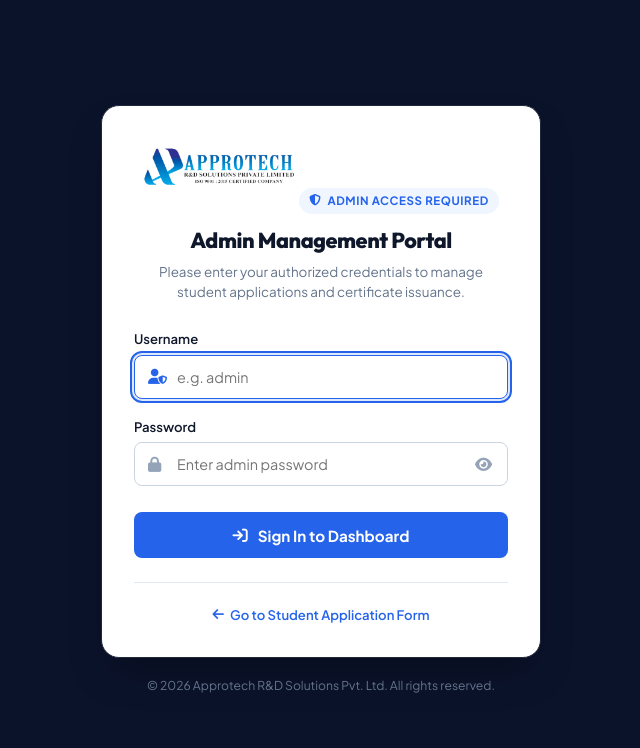
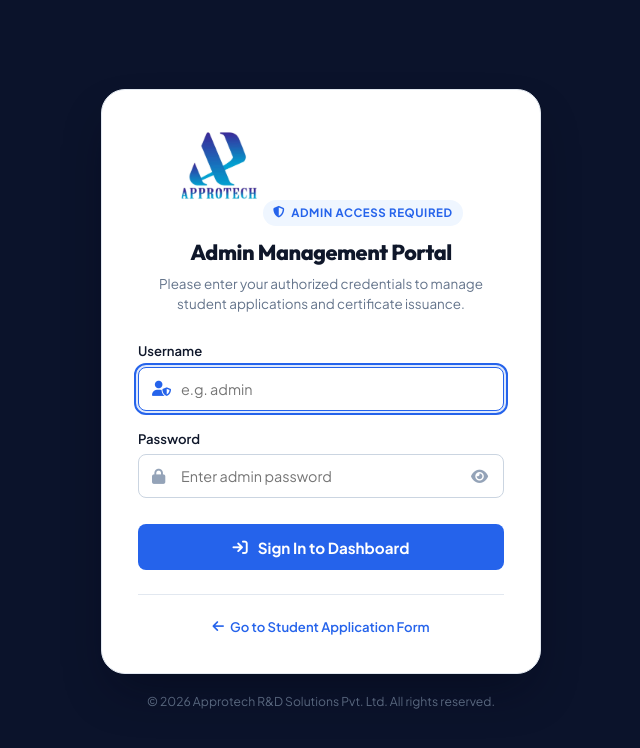
Before and after one commit to Masterminder0046/Approtech_Certificate_Management, a Flask app: page /admin/login in a window 1280 px wide. Shown: the top 748 px of the page, without its empty margins (319-959 px from the left). Run offline with Flask 3, Linux system fonts and the light colour scheme.

Commit message:
feat(branding): add official Approtech logo, favicons, app manifest, and browser icon routes

```diff
--- a/app.py
+++ b/app.py
@@ -482,6 +482,10 @@ def serve_assets(path):
 @app.route('/public/<path:path>')
 def serve_public(path):
     return send_from_directory('public', path)
+
+@app.route('/favicon.ico')
+def serve_favicon():
+    return send_from_directory('assets', 'favicon.ico', mimetype='image/vnd.microsoft.icon')
 
 # ---------------------------------------------------------------------------
 # PUBLIC / PAGE ROUTES
--- a/templates/admin_login.html
+++ b/templates/admin_login.html
@@ -14,6 +14,14 @@
   <link rel="preconnect" href="https://fonts.gstatic.com" crossorigin>
   <link href="https://fonts.googleapis.com/css2?family=Outfit:wght@400;500;600;700;800&family=Plus+Jakarta+Sans:ital,wght@0,400;0,500;0,600;0,700;1,400&display=swap" rel="stylesheet">
 
+  <!-- Favicon & Brand Icons -->
+  <link rel="icon" type="image/png" sizes="32x32" href="/assets/favicon-32x32.png" />
+  <link rel="icon" type="image/png" sizes="16x16" href="/assets/favicon-16x16.png" />
+  <link rel="apple-touch-icon" sizes="180x180" href="/assets/apple-touch-icon.png" />
+  <link rel="shortcut icon" href="/assets/favicon.ico" />
+  <link rel="manifest" href="/assets/site.webmanifest" />
+  <meta name="theme-color" content="#2563EB" />
+
   <link rel="stylesheet" href="/style.css" />
 
   <style>
@@ -28,18 +36,17 @@
       color: #0F172A;
     }
 
-    .login-container {
+    .login-card {
+      background: #FFFFFF;
+      border: 1px solid var(--border);
+      border-radius: var(--radius-xl);
+      box-shadow: 0 24px 48px -12px rgba(2, 6, 23, 0.45);
       width: 100%;
       max-width: 440px;
-      margin: 0 auto;
-    }
-
-    .login-card {
-      background: #FFFFFF;
-      border-radius: var(--radius-lg);
-      padding: 38px 32px 32px;
-      box-shadow: 0 20px 40px -12px rgba(0, 0, 0, 0.35);
-      border: 1px solid #1E293B;
+      padding: 40px 36px 36px;
+      position: relative;
+      z-index: 10;
+      animation: modalScaleIn 0.35s cubic-bezier(0.16, 1, 0.3, 1);
     }
 
     .login-brand-header {
@@ -48,7 +55,7 @@
     }
 
     .login-logo {
-      height: 46px;
+      height: 72px;
       width: auto;
       object-fit: contain;
       margin-bottom: 14px;
```
Also changed, not shown: index.html (+9 -1 lines), templates/admin.html (+10 -2 lines), templates/student_form.html (+9 -1 lines), templates/verification.html (+9 -1 lines), assets/android-chrome-192x192.png (added), assets/android-chrome-512x512.png (added), assets/apple-touch-icon.png (added), assets/approtech-icon.png (added), assets/approtech-logo-horizontal.png (added), assets/approtech-logo-original.jpg (added), assets/approtech-logo.png, assets/favicon-16x16.png (added), assets/favicon-32x32.png (added), assets/favicon.ico (added), 1 more files.
